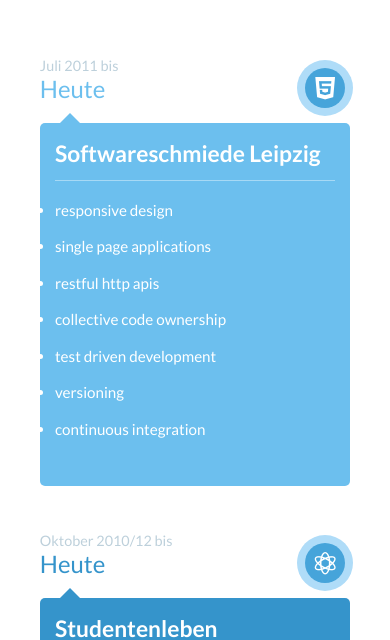
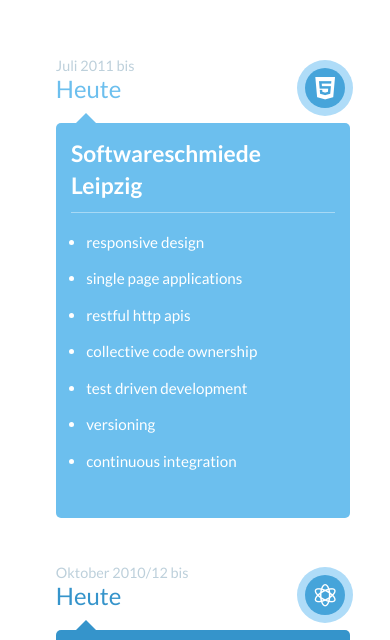
Before and after one commit to GregOnNet/Lebenslauf, a plain HTML site: page index.html in a window 390 px wide. Shown: the part 206-846 px from the top of the page. Drawn offline with Linux system fonts and the light colour scheme.

Commit message:
Fixing margin of list elements

```diff
--- a/css/default.css
+++ b/css/default.css
@@ -136,3 +136,9 @@
 .icon-arrow-left:before {
 	content: "\e004";
 }
+
+@media screen and (max-width: 754px) {
+	li {
+		margin-left: 1em;
+	}
+}
```
